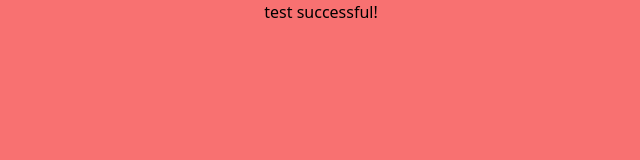
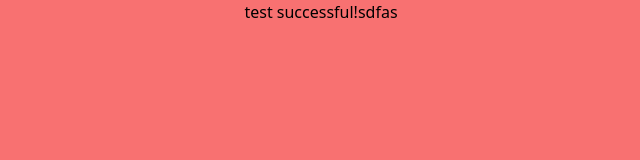
Before and after one commit to xiRanran2/xiranran, a website built with webpack: page public/index.html in a window 1280 px wide. Shown: the full height of the page, 319-959 px from the left. Built offline with nearby package versions, Linux system fonts and the light colour scheme; files whose address does not match are found by name.

Commit message:
测试同步github

```diff
--- a/public/index.html
+++ b/public/index.html
@@ -9,7 +9,7 @@
     </head>
     <body>
         <div class="w-screen h-screen bg-red-400 text-center overflow-hidden">
-            test successful!
+            test successful!sdfas
         </div>
     </body>
     <% htmlWebpackPlugin.options.cdn.script.forEach(function (item) {%>
```
